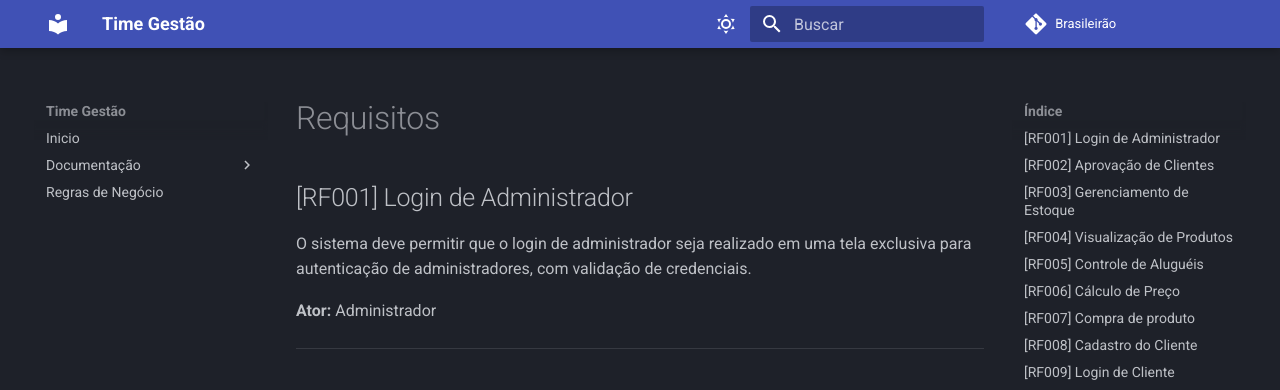
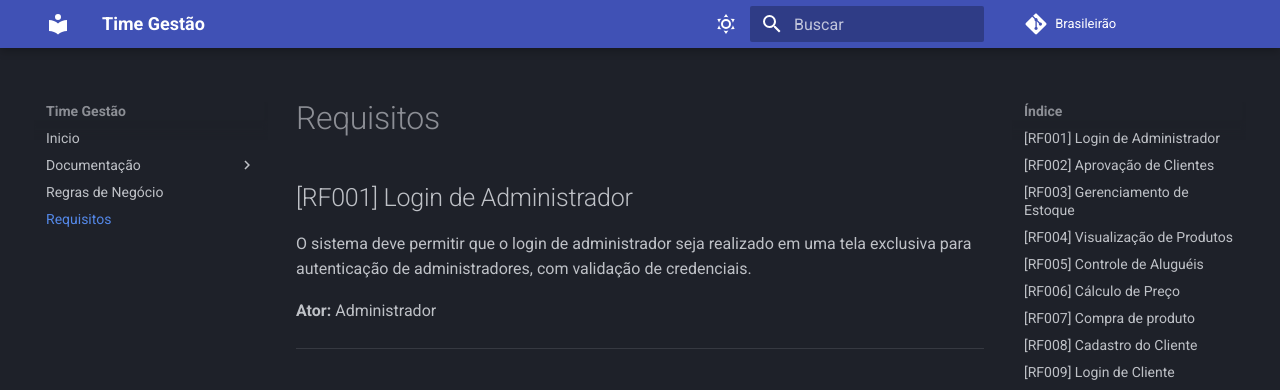
Before and after one commit to FGA-REQ/2024.2-Brasileirao, an MkDocs documentation site: the page built from docs/doc-visao/Requisitos.md, in a window 1280 px wide. Shown: the top 390 px of the page. Built offline with MkDocs 1.6.1 and Material for MkDocs 9.7.7, drawn with Linux system fonts in a browser that asks for light colours; nearby versions of some CDN libraries; comment, search, counter and statistics services are not loaded.

Commit message:
Adiciona requesitos no menu

```diff
--- a/mkdocs.yml
+++ b/mkdocs.yml
@@ -38,3 +38,4 @@ nav:
           - 3. Processo de Desenvolvimento de Software: doc-visao/3.processo-de-desenvolvimento-de-software.md
           - 4. Lições Aprendidas: doc-visao/4.licoes-aprendidas.md
   - Regras de Negócio: regrasdenegocios.md
+  - Requisitos: doc-visao/Requisitos.md
```
